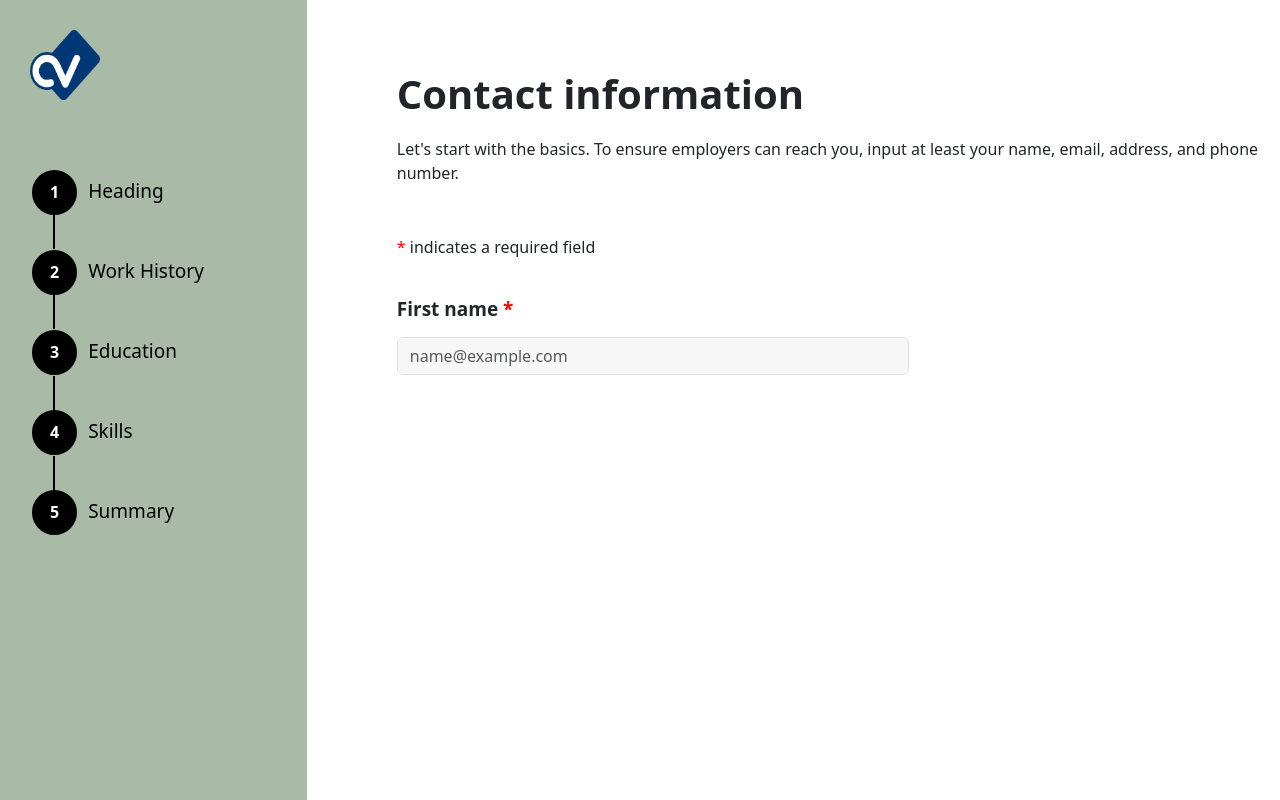
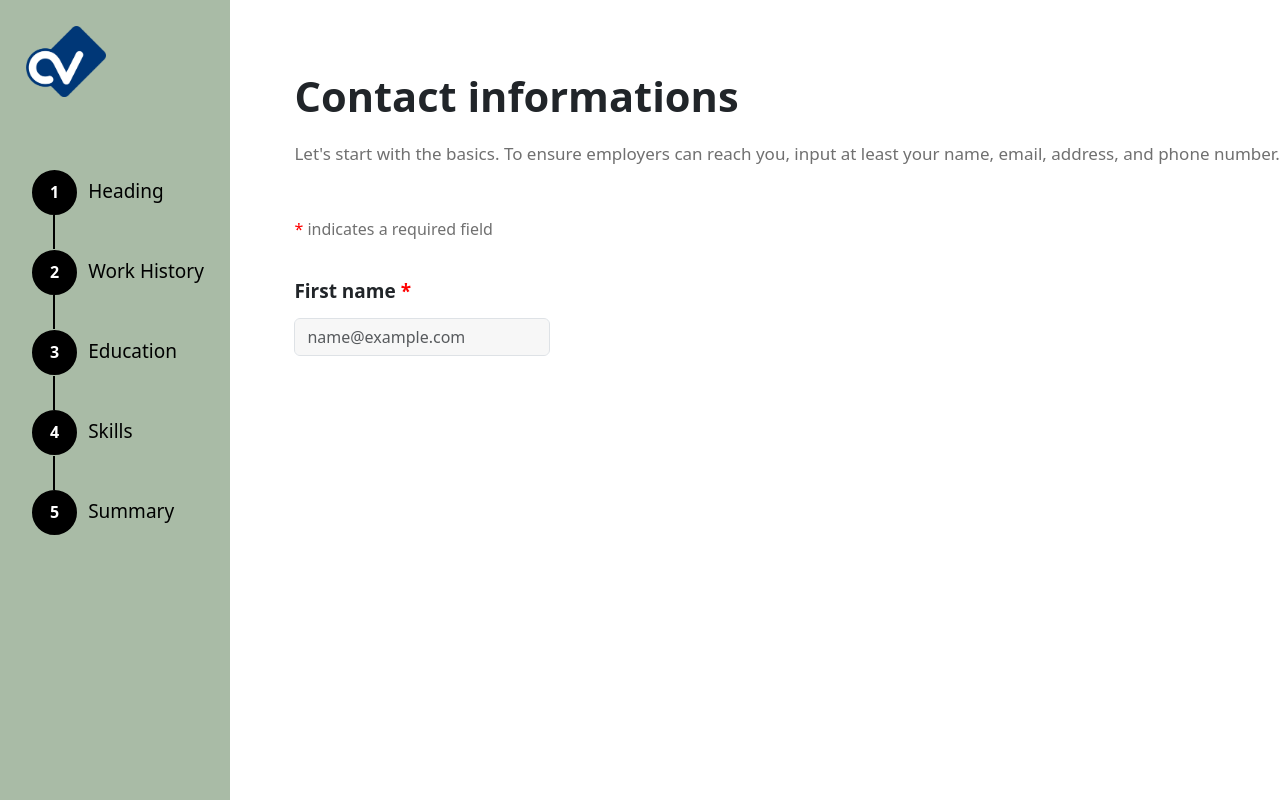
Before and after one commit to kamalALX/Django-cv-maker-app, a Django app: page /cntc/ in a window 1280 px wide. Run offline with Django 5.2, Linux system fonts and the light colour scheme.

Commit message:
continue working on contact informations page

```diff
--- a/website/templates/cntc_left_color.html
+++ b/website/templates/cntc_left_color.html
@@ -7,7 +7,7 @@
     position: fixed;
     top: 0;
     left: 0;
-    width: 24%; /* Adjust to cover the desired percentage of the screen */
+    width: 18%; /* Adjust to cover the desired percentage of the screen */
     height: 100%;
     background-color: #A9BBA6;
     z-index: -1; /* Ensure it stays behind other elements */
@@ -73,6 +73,11 @@
     display: none;
   }
 
+  .list-ic.vertical li.active > span {
+    background-color: white; /* Change to your desired color */
+    border-color: white; /* Adjust border color if needed */
+    color: #ffffff; /* Change text color if needed */
+  }
 
   .lis {
 	  position: fixed;
@@ -81,11 +86,11 @@
 
   img {
     position: relative;
-    top: 30px; /* Adjust as needed */
-    left: 30px; /* Adjust as needed */
-    width: 70px;
-    height: 70px;
-}
+	margin: 2% 2%;
+    width: 10%;
+    max-width: 80px;
+    height: auto;
+  }
 
 </style>
 
--- a/website/templates/contact_information.html
+++ b/website/templates/contact_information.html
@@ -5,13 +5,16 @@
 	box-sizing: border-box;
 }
 header h1 {
-	margin-left: 31%;
+	margin-left: 23%;
 	font-weight: 700;
+	font-size: 2.6rem;
+	margin-top: -50px;
 }
 p {
-	margin-left: 31%;
+	margin-left: 23%;
 	margin-top: 19px;
-	font-size: 16px;
+	font-size: 17px;
+	color: #707070;
 }
 
 div p {
@@ -23,13 +26,13 @@ div p span {
 }
 
 .form-control {
-  width: 40%;
+  width: 20%;
   background-color: #F7F7F7;
-  margin-left: 31%;
+  margin-left: 23%;
   margin-top: 5px;
 }
 .form-label {
-  margin-left: 31%;
+  margin-left: 23%;
   font-weight: 700;
   font-size: 19px;
   margin-top: 20px;
@@ -40,7 +43,7 @@ div p span {
 </style>
 
 <header>
-  <h1>Contact information</h1>
+  <h1>Contact informations</h1>
 </header>
 
 <p>Let's start with the basics. To ensure employers can reach you, input at least your name, email,  address, and phone number.</p>
```
